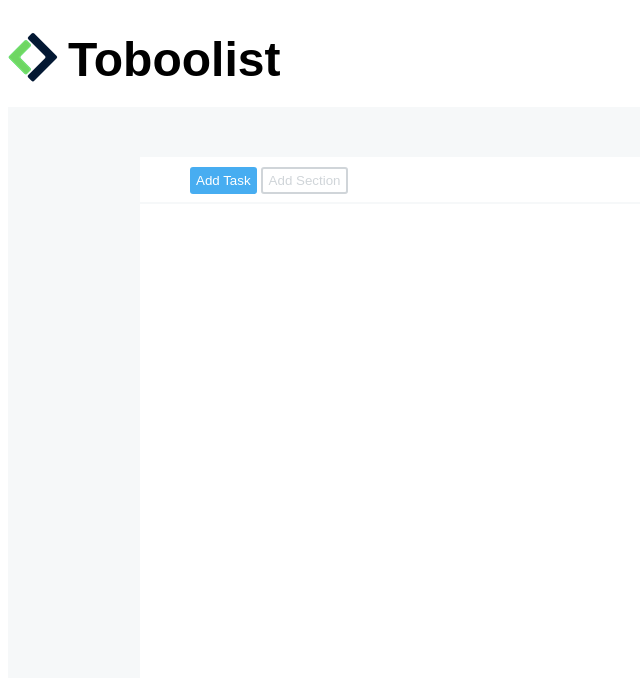
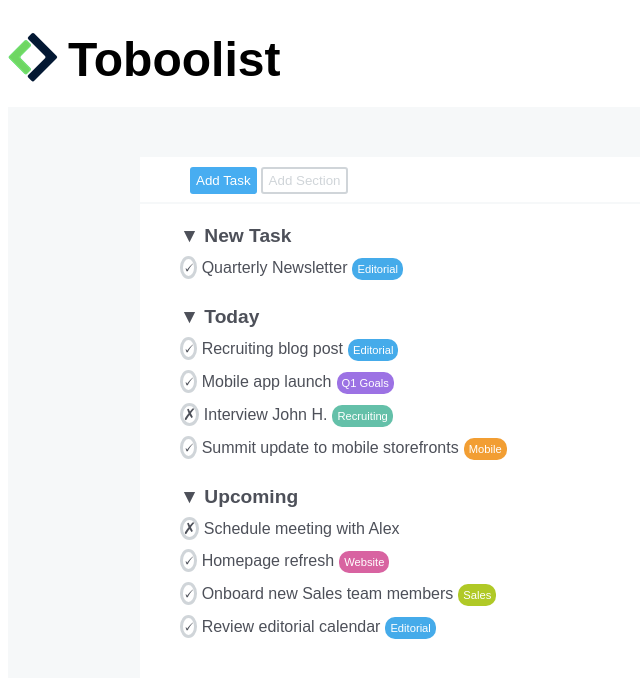
Before and after one commit to Carlo-Adile/html-css-toboolist, a plain HTML site: page index.html in a window 1280 px wide. Shown: the whole page, without its empty margins (0-640 px from the left). Drawn offline with Linux system fonts and the light colour scheme.

Commit message:
added main

```diff
--- a/assets/css/style.css
+++ b/assets/css/style.css
@@ -2,6 +2,14 @@
     --tobool-bg: #f6f8f9;
     --tobool-graphics: #d0d5d9;
     --tobool-addtask: #47adf1;
+    --tobool-editorial:#45ABEA;
+    --tobool-q1_goals: #9C72E4;
+    --tobool-recruiting: #64C0A9;
+    --tobool-mobile:#F29E33;
+    --tobool-website:#D863A1;
+    --tobool-sales:#B0C926;
+    --tobool-maintext:#4D5059;
+    --tobool-check:"\25BC";
 }
 
 #site_header {
@@ -15,7 +23,6 @@
     font-size:1.5em;
     font-family: sans-serif;
     padding-left:60px;
-
 }
 
 main {
@@ -33,6 +40,8 @@ main {
     height:600px;
     width:1000px;
 }
+
+/* Buttons Sections */
 
 .buttons_section {
     padding-left:50px;
@@ -59,6 +68,77 @@ button {
     border-style:solid;
 }
 
+/* To do list section */
+
+.todo {
+    line-height:2em;
+    font-family: sans-serif;
+    color:var(--tobool-maintext);
+}
+
+.main_bullet {
+    font-size: 1.2em;
+    font-family: sans-serif;
+    font-weight:bold;
+}
+
+.main_bullet::before {
+    content:var(--tobool-check);
+}
+
+li::before{
+    border-radius: 100%;
+    border-color:var(--tobool-graphics);
+}
+
+.complete::before{
+    content:"\1F5F8";
+    padding:0px;
+    border-style:solid;
+}
+
+.uncomplete::before{
+    content:"\2717";
+    padding:0px;
+    border-style:solid;
+}
+
+li span {
+    color:white;
+    font-size:0.7em;
+    padding:5px;
+    margin-left:5px;
+    border-radius:10px;
+}
+
+.editorial{
+    background-color:var(--tobool-editorial);
+}
+
+.recruiting{
+    background-color:var(--tobool-recruiting);
+}
+
+.q1_goals{
+    background-color:var(--tobool-q1_goals);
+}
+
+.mobile{
+    background-color:var(--tobool-mobile);
+}
+
+.website{
+    background-color:var(--tobool-website);
+}
+
+.sales{
+    background-color:var(--tobool-sales);
+}
+
+ul {
+    list-style-type: none;
+}
+
 /* graphics elements all fit the same style egs.color */
 
 hr {
--- a/index.html
+++ b/index.html
@@ -24,6 +24,50 @@
                 </button>
             </section>
             <hr>
+            <section class="todo">
+                <ul>
+                    <li class="main_bullet">
+                        New Task
+                    </li>
+                    <li class="complete" class="editorial">
+                        Quarterly Newsletter<span class="editorial">Editorial</span>
+                    </li>
+                </ul>
+                <ul>
+                    <li class="main_bullet">
+                        Today
+                    </li>
+                    <li class="complete">
+                        Recruiting blog post<span class="editorial">Editorial</span>
+                    </li>
+                    <li class="complete">
+                        Mobile app launch<span class="q1_goals">Q1 Goals</span>
+                    </li>
+                    <li class="uncomplete">
+                        Interview John H.<span class="recruiting">Recruiting</span>
+                    </li>
+                    <li class="complete">
+                        Summit update to mobile storefronts<span class="mobile">Mobile</span>
+                    </li>
+                </ul>
+                <ul>
+                    <li class="main_bullet">
+                        Upcoming
+                    </li>
+                    <li class="uncomplete">
+                        Schedule meeting with Alex
+                    </li>
+                    <li class="complete">
+                        Homepage refresh<span class="website">Website</span>
+                    </li>
+                    <li class="complete">
+                        Onboard new Sales team members<span class="sales">Sales</span>
+                    </li>
+                    <li class="complete">
+                        Review editorial calendar<span class="editorial">Editorial</span>
+                    </li>
+                </ul>
+            </section>
         </div>
 
     </main>
```
Also changed, not shown: assets/img/check_circle_FILL0_wght400_GRAD0_opsz24.svg (added), assets/img/checkmark.png (added).
